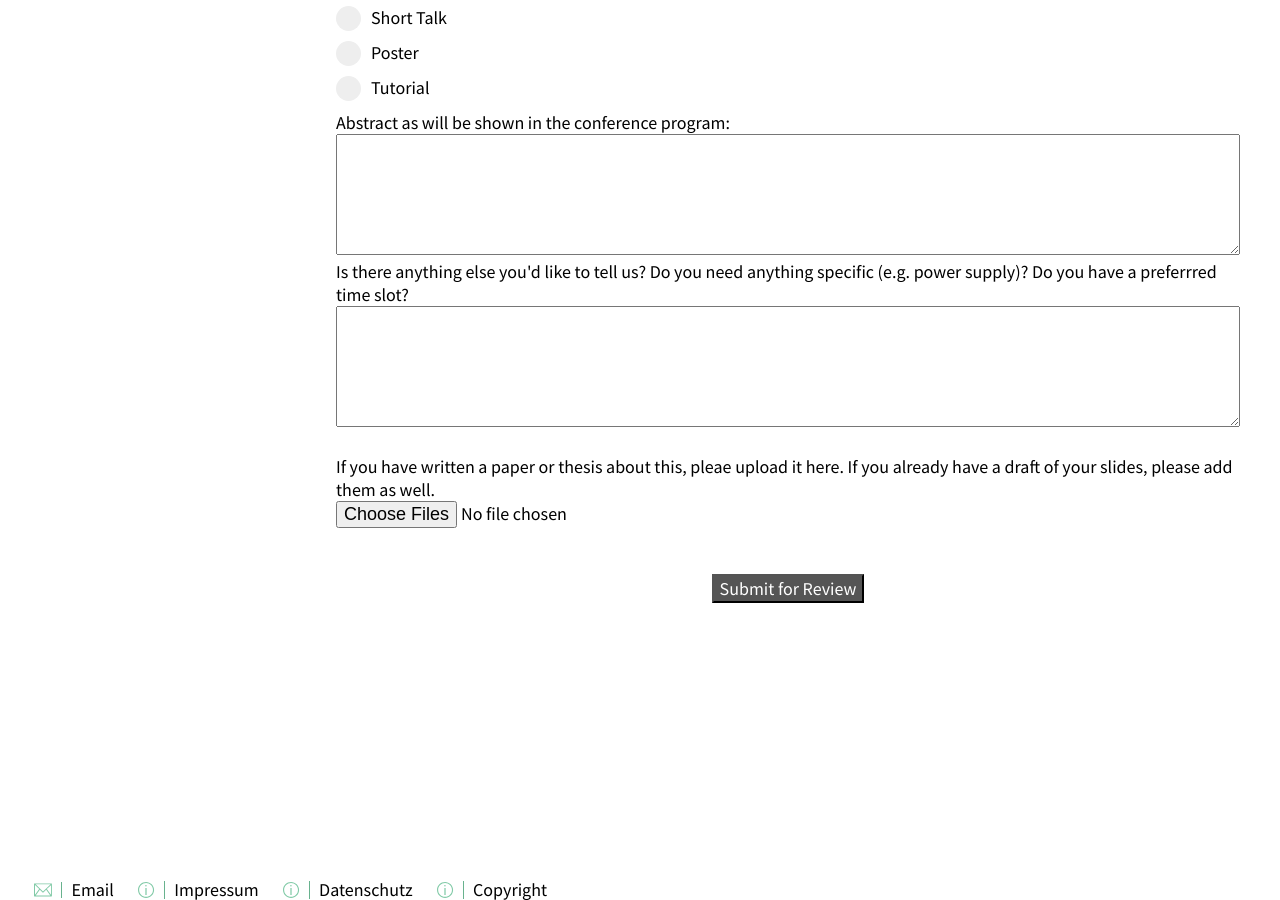
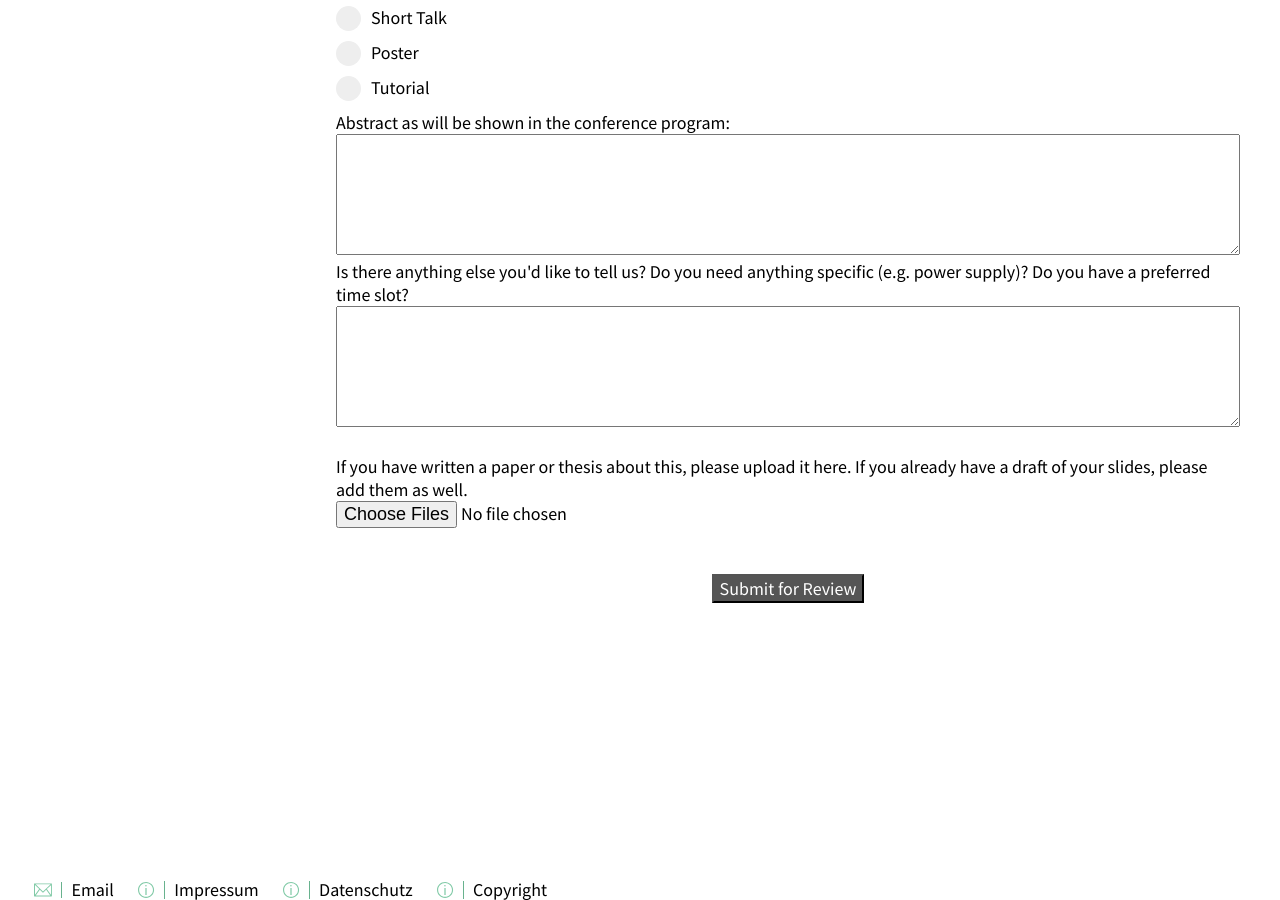
Before and after one commit to namednil/tacos29, a Jekyll site: the page built from call.md, in a window 1280 px wide and 900 px high, scrolled down 1503 px. Built offline with Jekyll 4.4.1, drawn with Linux system fonts in a browser that asks for light colours; some web fonts are replaced.

Commit message:
typos, initial screen

```diff
--- a/call.md
+++ b/call.md
@@ -80,10 +80,10 @@ layout: project
             <textarea rows="5" name="abstract" form="paper-form" id="abstract" style="width:100%"></textarea>
 
             <label>
-              Is there anything else you'd like to tell us? Do you need anything specific (e.g. power supply)? Do you have a preferrred time slot?<br></label>
+              Is there anything else you'd like to tell us? Do you need anything specific (e.g. power supply)? Do you have a preferred time slot?<br></label>
             <textarea rows="5" name="notes" form="paper-form" id="notes" style="width:100%"></textarea>
             <br><br>
-            <label>If you have written a paper or thesis about this, pleae upload it here. If you already have a draft of your slides, please add them as well.<br></label>
+            <label>If you have written a paper or thesis about this, please upload it here. If you already have a draft of your slides, please add them as well.<br></label>
             <input type="file" name="talk_files[]" id="talk_files" multiple>
             <br><br><br>
 	    <div style="text-align: center">
```
Also changed, not shown: index.md (+1 -2 lines), images/logos/Entwurf_Logo_blau_breit_Datum.svg (added), 1 other file.
